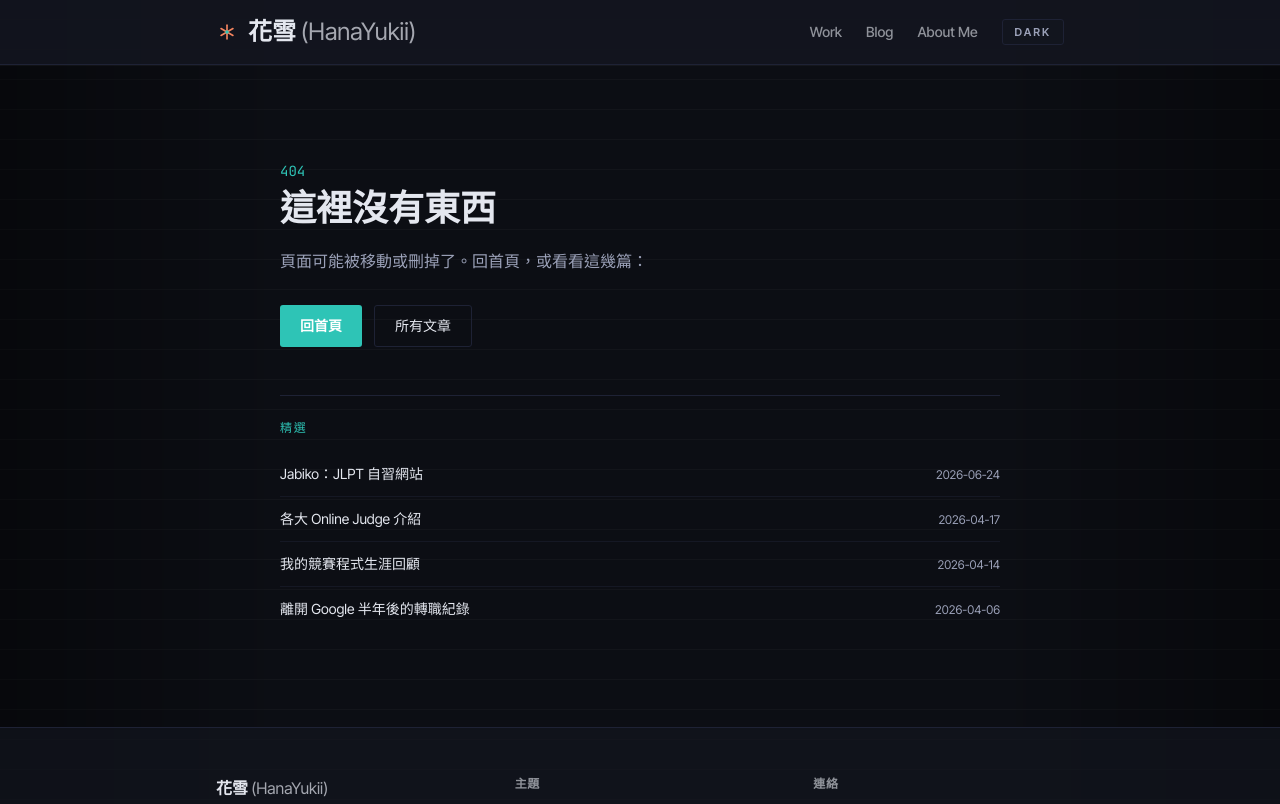
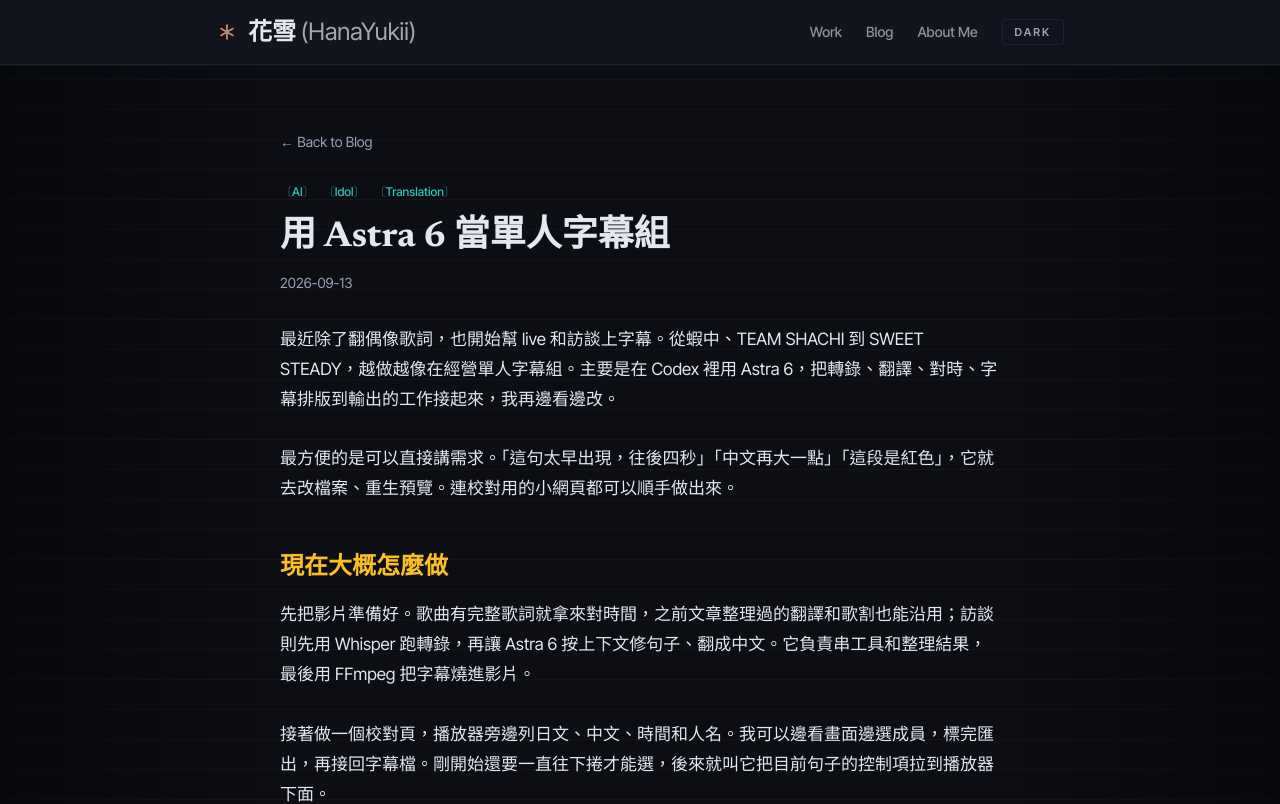
Before and after one commit to HanaYukii/hanayukii-site, a Next.js app: page /blog/astra-6-subtitle-workflow in a window 1280 px wide. Before the commit this address had no page. Shown: the top 804 px of the page. Built offline with nearby package versions, Linux system fonts and the light colour scheme.

Commit message:
Add /blog/astra-6-subtitle-workflow — 用 Astra 6 當單人字幕組

```diff
--- /dev/null
+++ b/src/app/blog/astra-6-subtitle-workflow/page.tsx
@@ -0,0 +1,78 @@
+import type { Metadata } from "next";
+import Image from "next/image";
+import Link from "next/link";
+import FadeIn from "@/components/FadeIn";
+import Figure from "@/components/Figure";
+import PostJsonLd from "@/components/PostJsonLd";
+import RelatedPosts from "@/components/RelatedPosts";
+import { articleMetadata } from "@/lib/seo";
+
+const href = "/blog/astra-6-subtitle-workflow";
+const title = "用 Astra 6 當單人字幕組";
+const description = "最近用 Codex 裡的 Astra 6 做偶像影片字幕：轉錄、翻譯、對時、成員色，再到封面與上傳。記一下實際怎麼分工，以及最容易卡住的地方。";
+
+export const metadata: Metadata = articleMetadata(href, {
+  title: `${title} | 花雪 HanaYukii`,
+  description,
+  openGraph: {
+    title,
+    description,
+    type: "article",
+    images: [{ url: "/images/astra-subtitles/famien-subtitles.jpg", width: 1920, height: 1080, alt: "FAMIEN 中日雙語成員色字幕成品" }],
+  },
+});
+
+function Heading({ children, id }: { children: React.ReactNode; id: string }) {
+  return <h2 id={id} className="mb-4 mt-12 scroll-mt-20 text-2xl font-bold text-warm">{children}</h2>;
+}
+
+export default function AstraSubtitleWorkflow() {
+  return (
+    <article className="mx-auto max-w-3xl px-6 py-16">
+      <PostJsonLd href={href} />
+      <FadeIn>
+        <Link href="/blog" className="mb-8 inline-flex items-center gap-1 text-sm text-text-muted transition-colors hover:text-primary">&larr; Back to Blog</Link>
+        <div className="mb-4 flex flex-wrap gap-2">
+          {["AI", "Idol", "Translation"].map(tag => <span key={tag} className="tag text-xs font-medium text-primary">{tag}</span>)}
+        </div>
+        <h1 className="mb-3 text-3xl font-bold leading-tight sm:text-4xl">{title}</h1>
+        <p className="mb-8 text-sm text-text-muted">2026-09-13</p>
+      </FadeIn>
+
+      <div className="prose-custom space-y-4 text-text-muted leading-relaxed [&_strong]:text-text">
+        <FadeIn>
+          <p>最近除了翻偶像歌詞，也開始幫 live 和訪談上字幕。從蝦中、TEAM SHACHI 到 SWEET STEADY，越做越像在經營單人字幕組。主要是在 Codex 裡用 Astra 6，把轉錄、翻譯、對時、字幕排版到輸出的工作接起來，我再邊看邊改。</p>
+          <p>最方便的是可以直接講需求。「這句太早出現，往後四秒」「中文再大一點」「這段是紅色」，它就去改檔案、重生預覽。連校對用的小網頁都可以順手做出來。</p>
+        </FadeIn>
+
+        <FadeIn>
+          <Heading id="workflow">現在大概怎麼做</Heading>
+          <p>先把影片準備好。歌曲有完整歌詞就拿來對時間，之前文章整理過的翻譯和歌割也能沿用；訪談則先用 Whisper 跑轉錄，再讓 Astra 6 按上下文修句子、翻成中文。它負責串工具和整理結果，最後用 FFmpeg 把字幕燒進影片。</p>
+          <p>接著做一個校對頁，播放器旁邊列日文、中文、時間和人名。我可以邊看畫面邊選成員，標完匯出，再接回字幕檔。剛開始還要一直往下捲才能選，後來就叫它把目前句子的控制項拉到播放器下面。</p>
+          <p>成員色是我很想保留的部分：誰唱就上誰的顏色，合唱用全員的處理，句子中間換人也能分段。有官方歌割就直接用，不用每支都從頭認一次。繁體、簡體和純日文版也能從同一份資料輸出。</p>
+          <Figure caption="FAMIEN 成品：同一句裡也能依歌割換色，中文一起對應。">
+            <Image src="/images/astra-subtitles/famien-subtitles.jpg" alt="えびチリ現場的日文與簡體中文字幕，句內以不同成員色呈現" width={1920} height={1080} sizes="(max-width: 768px) 100vw, 720px" className="h-auto w-full" />
+          </Figure>
+        </FadeIn>
+
+        <FadeIn>
+          <Heading id="review">最麻煩的還是多人講話</Heading>
+          <p>輪流發言比較好做，一群人搶話、笑著講、哭著講就很容易出錯。人名、暱稱也常被轉成奇怪的字。可以重跑一次轉錄、拿兩版對照，再看原片字幕和前後文，但兩版一樣也不代表一定對。</p>
+          <p>我的日文也沒有好到每句都能校正，所以不會硬留所有內容。聽得清楚、只是不知道誰說的，就先用白色；不確定在講什麼的句子就略過。成員和團體背景我比較熟的部分，再補給它。</p>
+          <Figure caption="Respect Stage 的 MC，左上角補團名與發言者，下面保留中日雙語。">
+            <Image src="/images/astra-subtitles/respect-mc.jpg" alt="ukka 葵るり發言的字幕成品，左上角標示團體及人名" width={1920} height={1080} sizes="(max-width: 768px) 100vw, 720px" className="h-auto w-full" />
+          </Figure>
+        </FadeIn>
+
+        <FadeIn>
+          <Heading id="presentation">字再大一點，裝飾少一點</Heading>
+          <p>後面花不少時間在字體、大小和顯示時間。電腦上看還行的字，放到手機就太小；一閃而過的人名和補充文字，也常要再拉長。這些通常看一版就知道要怎麼改。</p>
+          <p>封面也試過很多種。這次 FAMIEN 一開始做得太超現實，後來又試把多人近景拼到遠景上，還是很怪。最後就選原片有舞台、人潮和噴火的遠景，加小一點的歌名。成員雖然小，但比較有那場 live 的感覺。</p>
+          <p>目前最滿意的是，之前整理過的歌詞、歌割和排版可以一路接著用。下一支通常只要換素材、對時間，再修現場改詞和 MC。多人綜藝先少做一點，還是先把想看的幾首 live 做完。</p>
+          <p className="text-sm">截圖取自本次製作的字幕成品；演出畫面來自 <a className="prose-link" href="https://www.youtube.com/watch?v=Xagr2OZXuwc">FAMIEN 2026 特別編集版</a>與 <a className="prose-link" href="https://www.youtube.com/watch?v=pleH9S-7AKQ">TEAM SHACHI Respect Stage</a>。</p>
+        </FadeIn>
+      </div>
+      <RelatedPosts href={href} />
+    </article>
+  );
+}
--- a/src/data/posts.ts
+++ b/src/data/posts.ts
@@ -24,6 +24,14 @@ export type Post = {
 //   text-accent   →  personal essays / life / career narratives
 
 export const posts: Post[] = [
+  {
+    title: "用 Astra 6 當單人字幕組",
+    date: "2026-09-13",
+    summary: "用 Codex 裡的 Astra 6 做偶像影片字幕，從轉錄、翻譯、歌割校對到成員色與輸出，也記一下多人搶話和封面試錯。",
+    tags: ["AI", "Idol", "Translation"],
+    tagStyle: "text-primary",
+    href: "/blog/astra-6-subtitle-workflow",
+  },
   {
     title: "八月翻的偶像歌詞",
     date: "2026-08-28",
```
Also changed, not shown: public/images/astra-subtitles/famien-subtitles.jpg (added), public/images/astra-subtitles/respect-mc.jpg (added).
